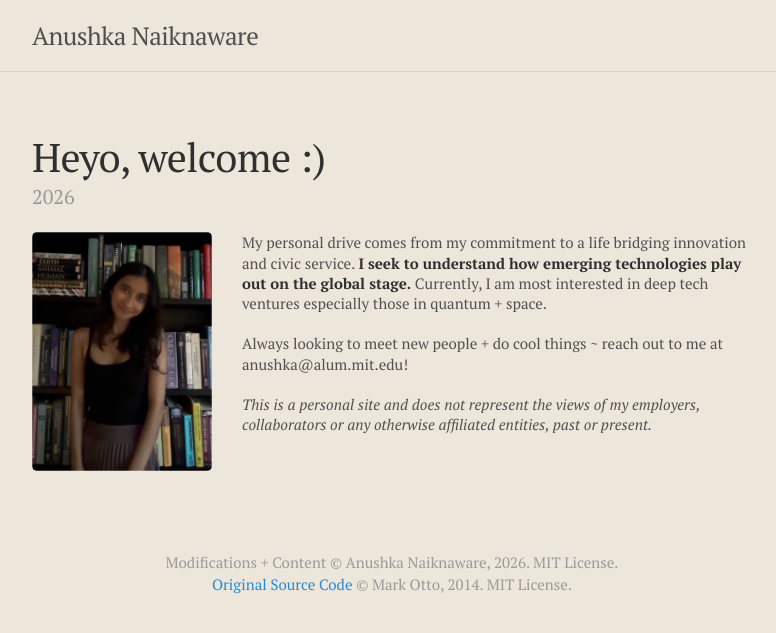
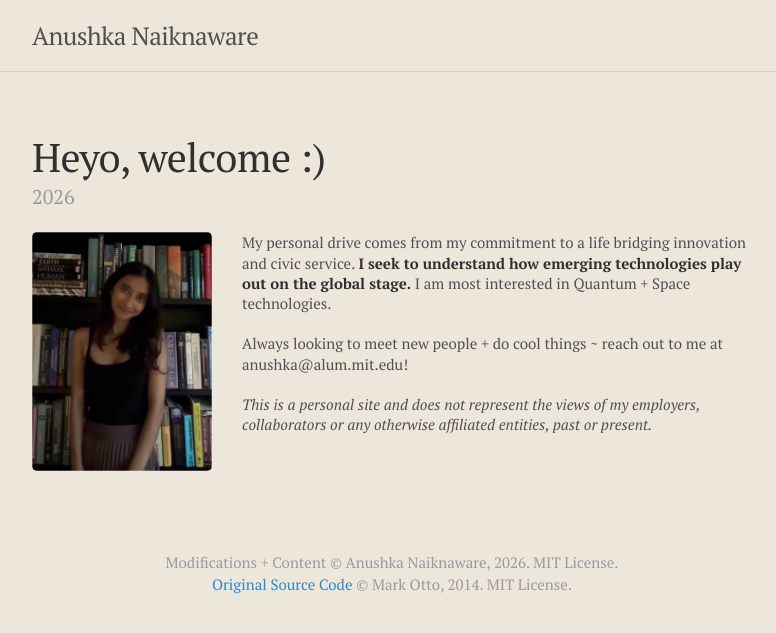
Before and after one commit to anushkanaiknaware/anushkanaiknaware.github.io, a Jekyll site: the page built from _posts/2026-08-20-home.md, in a window 1280 px wide. Shown: the top 633 px of the page, without its empty margins (248-1024 px from the left). Built offline with Jekyll 4.4.1, drawn with Linux system fonts in a browser that asks for light colours.

Commit message:
Revise personal statement in home post

```diff
--- a/_posts/2026-08-20-home.md
+++ b/_posts/2026-08-20-home.md
@@ -8,7 +8,7 @@
 
 <div class="home-text" markdown="1">
 
-My personal drive comes from my commitment to a life bridging innovation and civic service. **I seek to understand how emerging technologies play out on the global stage.** Currently, I am most interested in deep tech ventures especially those in quantum + space.
+My personal drive comes from my commitment to a life bridging innovation and civic service. **I seek to understand how emerging technologies play out on the global stage.** I am most interested in Quantum + Space technologies.
 
 Always looking to meet new people + do cool things ~ reach out to me at anushka@alum.mit.edu!
 
```
